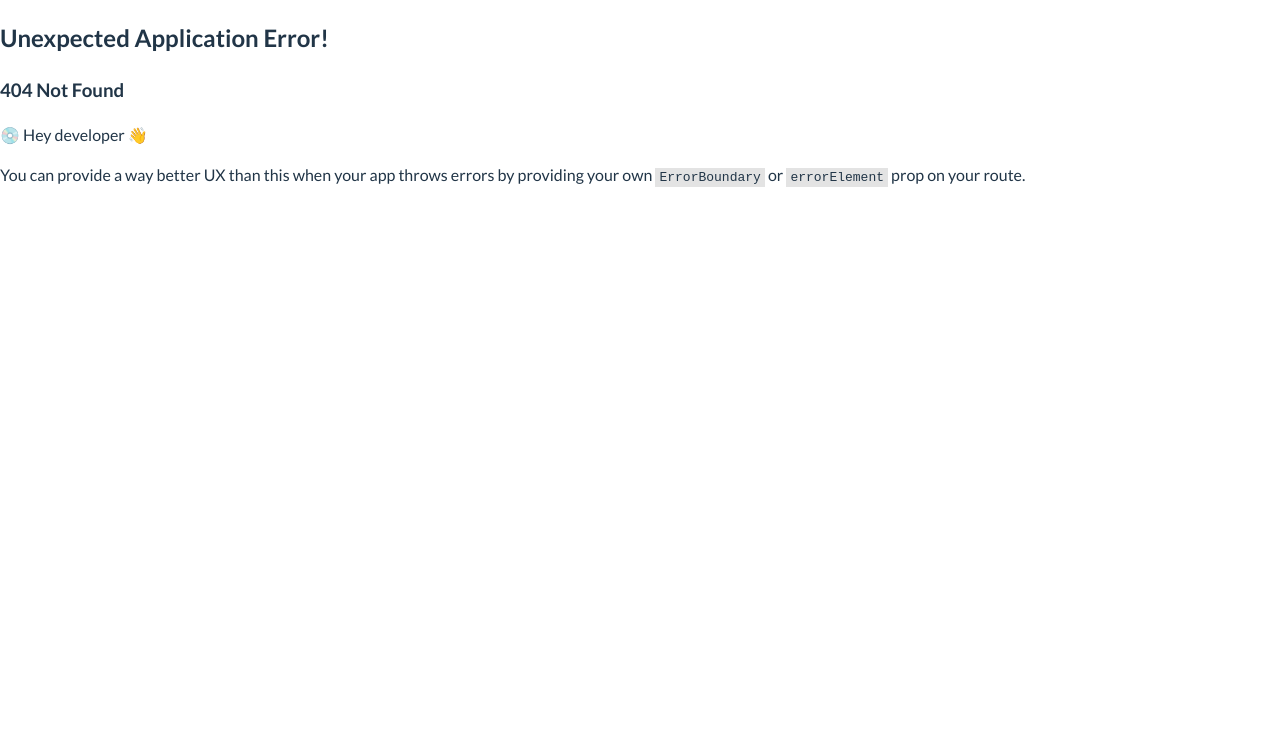
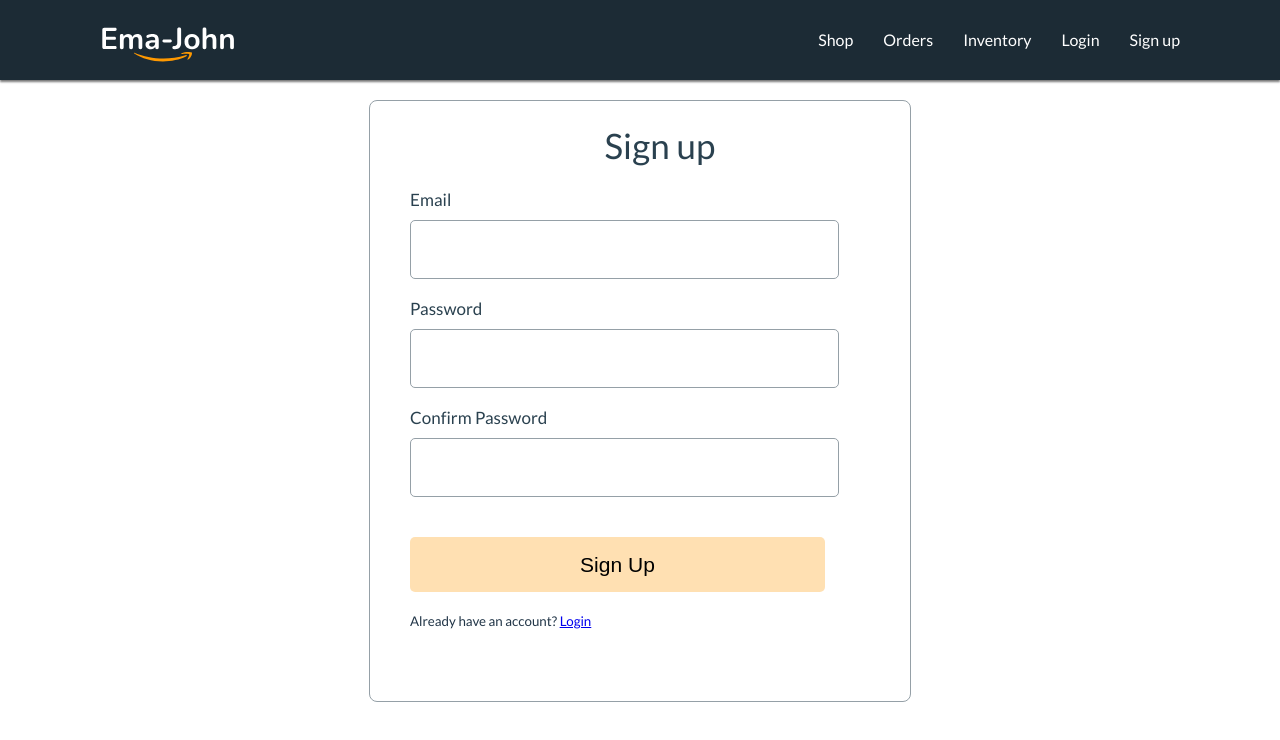
Before and after one commit to ayat1041/Amazon-Clone, a React (Vite) app: page /signup in a window 1280 px wide. Before the commit this address had no page. Shown: the top 740 px of the page. Built offline with nearby package versions, Linux system fonts and the light colour scheme.

Commit message:
firebase login and signup with emailpassword

```diff
--- a/index.html
+++ b/index.html
@@ -8,6 +8,9 @@
   <link rel="preconnect" href="https://fonts.googleapis.com">
   <link rel="preconnect" href="https://fonts.gstatic.com" crossorigin>
   <link href="https://fonts.googleapis.com/css2?family=Lato:wght@400;700&display=swap" rel="stylesheet">
+  <link rel="preconnect" href="https://fonts.googleapis.com">
+<link rel="preconnect" href="https://fonts.gstatic.com" crossorigin>
+<link href="https://fonts.googleapis.com/css2?family=Lato:wght@400;700&display=swap" rel="stylesheet">
   <title>Ema-John</title>
 </head>
 
--- a/package.json
+++ b/package.json
@@ -12,6 +12,7 @@
     "@fortawesome/fontawesome-svg-core": "^6.4.0",
     "@fortawesome/free-solid-svg-icons": "^6.4.0",
     "@fortawesome/react-fontawesome": "^0.2.0",
+    "firebase": "^9.21.0",
     "localforage": "^1.10.0",
     "match-sorter": "^6.3.1",
     "react": "^18.2.0",
--- a/src/components/Header/Header.jsx
+++ b/src/components/Header/Header.jsx
@@ -1,9 +1,12 @@
-import React from "react";
+import React, { useContext } from "react";
 import "./Header.css";
 import logo from "../../images/Logo.svg";
 import { Link } from "react-router-dom";
+import { AuthContext } from "../providers/AuthProvider";
 
 function Header() {
+  const { user } = useContext(AuthContext);
+  console.log(user);
   return (
     <nav className="header">
       <img src={logo} alt="logo" />
@@ -12,6 +15,8 @@
         <Link to="/orders">Orders</Link>
         <Link to="/inventory">Inventory</Link>
         <Link to="/login">Login</Link>
+        <Link to="/signup">Sign up</Link>
+        {user && <span style={{color: 'white'}}>Welcome {user.email}</span>}
       </div>
     </nav>
   );
--- /dev/null
+++ b/src/components/Login/Login.css
@@ -0,0 +1,64 @@
+.form-container {
+    width: 500px;
+    height: 600px;
+    border: 1px solid #95A0A7;
+    border-radius: 8px;
+    margin: 20px auto;
+    padding-left: 40px;
+}
+
+.form-control {
+    margin-bottom: 20px;
+}
+
+.form-title {
+    font-family: 'Lato';
+    font-style: normal;
+    font-weight: 400;
+    font-size: 35px;
+    line-height: 42px;
+    /* identical to box height */
+    text-align: center;
+    letter-spacing: 0.0025em;
+    color: #2A414F;
+}
+
+.form-control label {
+    font-family: 'Lato';
+    font-style: normal;
+    font-weight: 400;
+    font-size: 17px;
+    line-height: 20px;
+    letter-spacing: 0.0015em;
+    display: block;
+    color: #2A414F;
+    margin-bottom: 10px;
+}
+
+.form-control input {
+    width: 415px;
+    height: 55px;
+    border: 1px solid #95A0A7;
+    border-radius: 5px;
+    font-size: 1.5em;
+    padding-left: 10px;
+}
+
+.btn-submit {
+    width: 415px;
+    height: 55px;
+    left: 526px;
+    top: 549px;
+    border: none;
+    margin-top: 20px;
+    background: rgba(255, 153, 0, 0.3);
+    border-radius: 5px;
+    font-weight: 400;
+    font-size: 21px;
+    line-height: 25px;
+    letter-spacing: 0.0015em;
+}
+
+.btn-submit:hover {
+    background: rgba(255, 153, 0, 0.6);
+}
--- a/src/components/Login/Login.jsx
+++ b/src/components/Login/Login.jsx
@@ -1,11 +1,45 @@
-import React from 'react';
+import React from "react";
+import "./Login.css";
+import { Link } from "react-router-dom";
+import { AuthContext } from "../providers/AuthProvider";
+import { useContext } from "react";
+const Login = () => {
+    const {signIn} = useContext(AuthContext);
+const handleLogin = event =>{
+    event.preventDefault();
 
-const Login = () => {
-    return (
-        <div>
-           <h1>This is login</h1>
+    const form = event.target;
+    const email = form.email.value;
+    const password = form.password.value;
+
+    signIn(email,password)
+    .then(result=>{
+        const loggedUser = result.user;
+        console.log(loggedUser);
+        form.reset();
+    })
+    .catch(error=>{
+        console.log(error);
+    })
+}
+  return (
+    <div className="form-container">
+      <h1 className="form-title">This is login</h1>
+      <form onSubmit={handleLogin}>
+        <div className="form-control">
+          <label htmlFor="email">Email</label>
+          <input type="email" name="email" id="" required />
         </div>
-    );
+        <div className="form-control">
+          <label htmlFor="password">Password</label>
+          <input type="password" name="password" id="" required />
+        </div>
+        <input className="btn-submit" type="submit" value="Login" />
+      </form>
+      <p><small>New to Ema-john? <Link to="/signup">Create new Account</Link></small></p>
+    </div>
+  );
 };
 
-export default Login;<h1>This is login</h1>
+export default Login;
+<h1>This is login</h1>;
--- /dev/null
+++ b/src/components/SignUp/SignUp.css
@@ -0,0 +1,3 @@
+.text-error{
+    color: rgb(189, 0, 0);
+}
--- /dev/null
+++ b/src/components/SignUp/SignUp.jsx
@@ -0,0 +1,62 @@
+import React, { useState } from 'react';
+import './SignUp.css'
+import { Link } from 'react-router-dom';
+import AuthProvider, { AuthContext } from '../providers/AuthProvider';
+import { useContext } from 'react';
+const SignUp = () => {
+    const [error, setError] = useState('');
+    const {createUser} = useContext(AuthContext);
+    const handleSignUp = () =>{
+        event.preventDefault();
+
+        const form = event.target;
+        const email = form.email.value;
+        const password = form.password.value;
+        const confirm = form.confirm.value;
+
+
+        console.log(email,password,confirm);
+        setError('')
+        if(password !== confirm){
+            setError('Your password did not match');
+        }
+        else if(password.length < 6){
+            setError("password must be 6 characters or longer");
+        }
+
+        createUser(email,password)
+        .then(result => {
+            const loggedUser = result.user;
+            console.log(loggedUser)
+        })
+        .catch(e => {
+            console.log(e);
+            setError(e.message);
+        })
+    }
+
+    return (
+        <div className="form-container">
+        <h1 className="form-title">Sign up</h1>
+        <form onSubmit={handleSignUp}>
+          <div className="form-control">
+            <label htmlFor="email">Email</label>
+            <input type="email" name="email" id="" required />
+          </div>
+          <div className="form-control">
+            <label htmlFor="password">Password</label>
+            <input type="password" name="password" id="" required />
+          </div>
+          <div className="form-control">
+            <label htmlFor="confirm">Confirm Password</label>
+            <input type="password" name="confirm" id="" required />
+          </div>
+          <input className="btn-submit" type="submit" value="Sign Up" />
+        </form>
+        <p><small>Already have an account? <Link to="/login">Login</Link></small></p>
+        <p className='text-error'>{error}</p>
+      </div>
+    );
+};
+
+export default SignUp;
--- /dev/null
+++ b/src/components/providers/AuthProvider.jsx
@@ -0,0 +1,31 @@
+import React, { createContext, useState } from 'react';
+import { createUserWithEmailAndPassword, getAuth, signInWithEmailAndPassword } from 'firebase/auth'
+import app from '../../firebase/firebase.config'
+
+export const AuthContext = createContext(null);
+
+const auth = getAuth(app);
+
+const AuthProvider = ({children}) => {
+    const [user, setUser] = useState(null);
+
+    const createUser = (email,password)=>{
+        return createUserWithEmailAndPassword(auth, email, password);
+    }
+
+    const signIn = (email,password) =>{
+        return signInWithEmailAndPassword(auth, email,password);
+    }
+    const authInfo = {
+        user,
+        createUser,
+        signIn
+    }
+    return (
+        <AuthContext.Provider value={authInfo}>
+            {children}
+        </AuthContext.Provider>
+    );
+};
+
+export default AuthProvider;
--- /dev/null
+++ b/src/firebase/firebase.config.js
@@ -0,0 +1,18 @@
+// Import the functions you need from the SDKs you need
+import { initializeApp } from "firebase/app";
+// TODO: Add SDKs for Firebase products that you want to use
+// https://firebase.google.com/docs/web/setup#available-libraries
+
+// Your web app's Firebase configuration
+const firebaseConfig = {
+  apiKey: "AIzaSyDjmV9pbPUPjG2Ft-J6AqwsTzlSrGMnsoU",
+  authDomain: "ema-john-with-firebase-a-7640d.firebaseapp.com",
+  projectId: "ema-john-with-firebase-a-7640d",
+  storageBucket: "ema-john-with-firebase-a-7640d.appspot.com",
+  messagingSenderId: "673289699709",
+  appId: "1:673289699709:web:36ee95fbe32cf7ab408c14"
+};
+
+// Initialize Firebase
+const app = initializeApp(firebaseConfig);
+export default app;
```
Also changed, not shown: src/main.jsx (+39 -34 lines), 1 other file (tests, documents, lock files or other folders).
